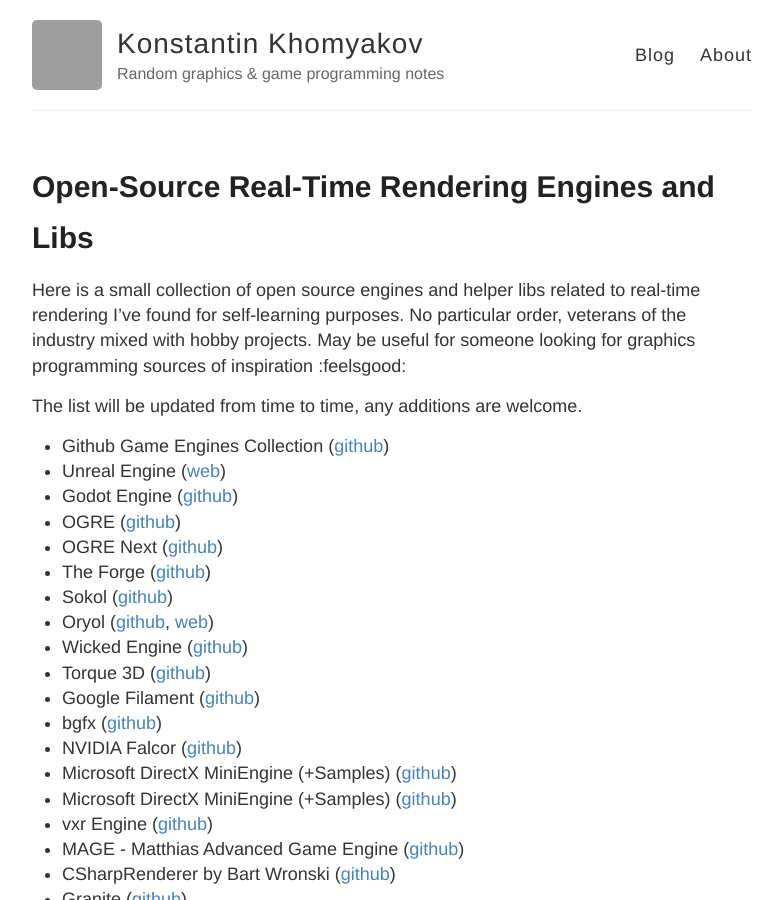
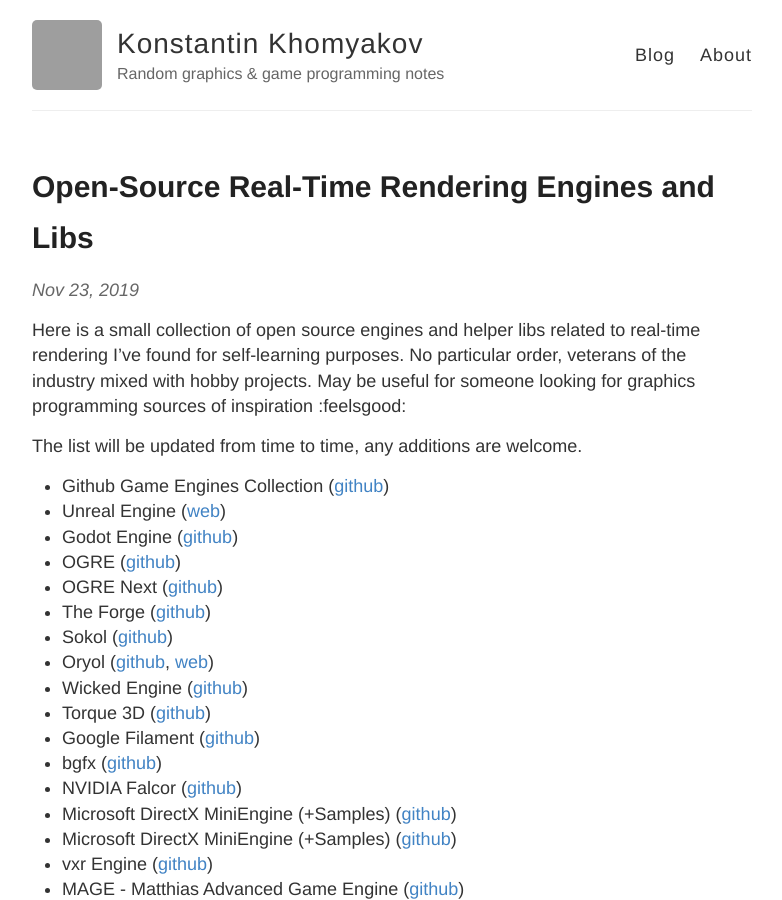
Before and after one commit to kkhomyakov3d/kkhomyakov3d.github.io, a Jekyll site: the page built from _posts/2019-11-23-real-time-engines.md, in a window 1280 px wide and 900 px high. Shown: the whole window, without its empty margins (248-1030 px from the left). Built offline with Jekyll 4.4.1, drawn with Linux system fonts in a browser that asks for light colours; comment, search, counter and statistics services are not loaded; some of the changed text lies outside the part shown; grey boxes are pictures that could not be loaded.

Commit message:
Updated post layout
Moved date to header + changed format

```diff
--- a/_layouts/post.html
+++ b/_layouts/post.html
@@ -5,12 +5,12 @@
 <article class="post">
   <h1>{{ page.title }}</h1>
 
+  <div class="date">
+    {{ page.date | date: site.date_format }}
+  </div>
+
   <div class="entry">
     {{ content }}
-  </div>
-
-  <div class="date">
-    Written on {{ page.date | date: "%B %e, %Y" }}
   </div>
 
   <script src="https://utteranc.es/client.js"
```
